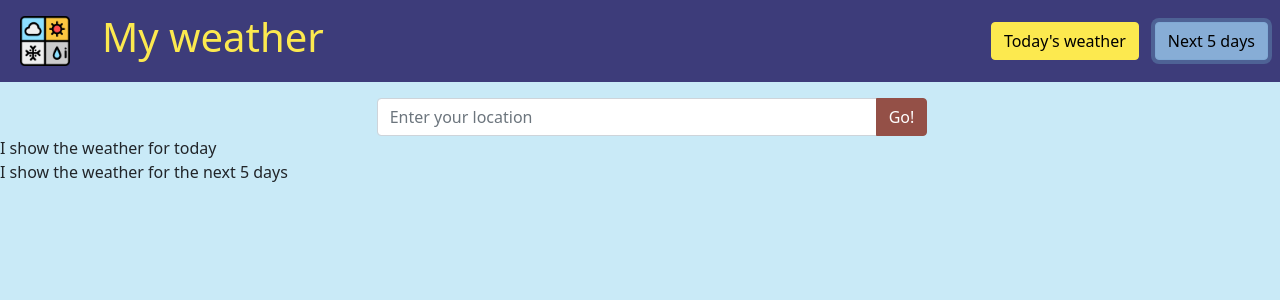
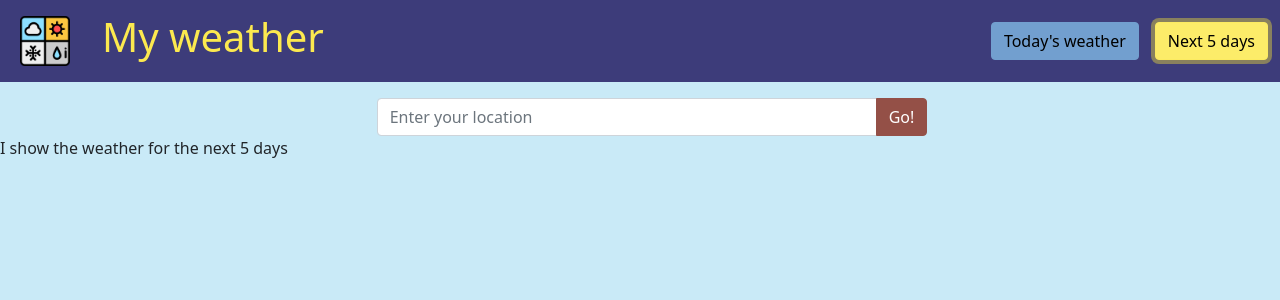
Before and after one commit to jun-elli/weather-app, a React (Create React App) app: page / in a window 1280 px wide. Both pictures are taken after a click on the button "Next 5 days". Shown: the top 300 px of the page. Built offline with nearby package versions, Linux system fonts and the light colour scheme.

Commit message:
Change visible components when clicking buttons

```diff
--- a/src/App.js
+++ b/src/App.js
@@ -3,14 +3,21 @@ import SideNav from './components/SideNav';
 import Search from './components/Search';
 import Today from './components/Today';
 import FiveDays from './components/FiveDays';
+import { useState } from 'react';
 
 function App() {
+  const [isToday, setIsToday] = useState(true);
+
+  const handleSet = (boolean) => {
+    setIsToday(boolean)
+  };
+
   return (
     <div className="bg-light text-align">
-      <SideNav />
+      <SideNav isToday={isToday} setIsToday={handleSet} />
       <Search />
-      <Today />
-      <FiveDays />
+      <Today isToday={isToday} />
+      <FiveDays isToday={isToday} />
     </div>
   );
 }
--- a/src/components/FiveDays.js
+++ b/src/components/FiveDays.js
@@ -1,9 +1,9 @@
 import { useState } from "react";
 
-function FiveDays() {
+function FiveDays({isToday}) {
     return (
         <div>
-            I show the weather for the next 5 days
+            {!isToday && <p>I show the weather for the next 5 days</p>}
         </div>
     )
 };
--- a/src/components/SideNav.js
+++ b/src/components/SideNav.js
@@ -2,7 +2,8 @@ import { useState } from "react";
 import logo from "../icons/weather-icon.png"
 import "../App.css"
 
-function SideNav() {
+function SideNav( {isToday, setIsToday} ) {
+
     return (
         <nav className="navbar navbar-expand-sm bg-dark navbar-dark" >
             <div className="container-fluid" >
@@ -14,10 +15,10 @@ function SideNav() {
                 <div class="collapse navbar-collapse justify-content-end" id="collapsibleNavbar">
                     <ul class="navbar-nav gap-3">
                         <li class="nav-item">
-                            <button type="button" class="btn btn-secondary">Today's weather</button>
+                            <button type="button" class={`btn ${isToday ? "btn-secondary" : "btn-primary"}`} onClick={() => setIsToday(true)}>Today's weather</button>
                         </li>
                         <li class="nav-item">
-                            <button type="button" class="btn btn-primary">Next 5 days</button>
+                            <button type="button" class={`btn ${!isToday ? "btn-secondary" : "btn-primary"}`} onClick={() => setIsToday(false)}>Next 5 days</button>
                         </li>
                     </ul>
                 </div>
--- a/src/components/Today.js
+++ b/src/components/Today.js
@@ -1,9 +1,9 @@
 import { useState } from "react";
 
-function Today() {
+function Today({isToday}) {
     return (
         <div>
-            I show the weather for today
+            {isToday && <p>I show the weather for today</p>}
         </div>
     )
 };
```
